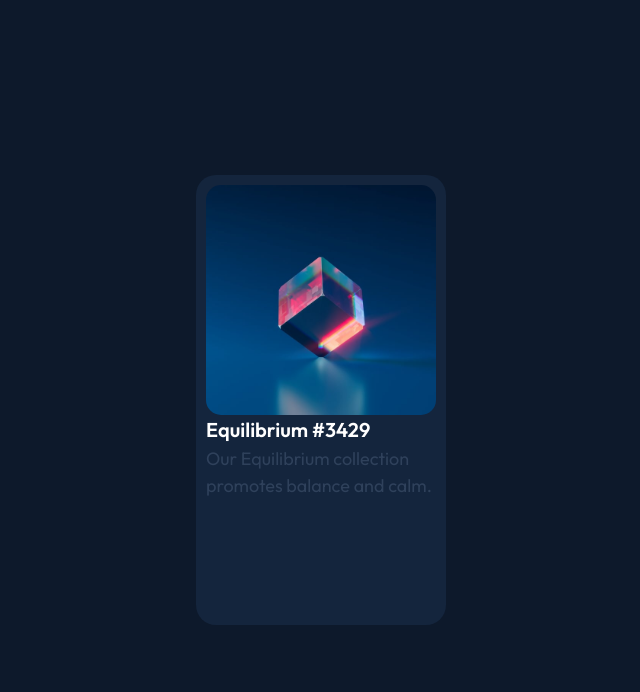
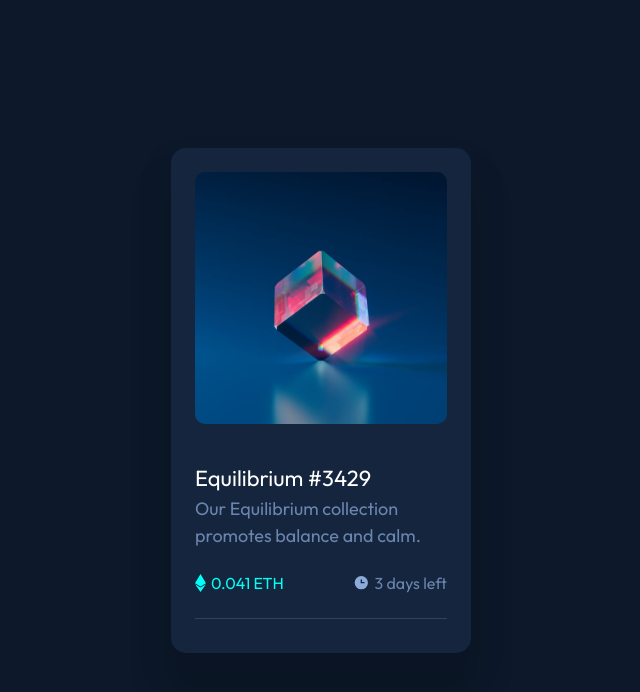
Before and after one commit to vinicius-silveira1/NFT-Card, a plain HTML site: page index.html in a window 1280 px wide. Shown: the whole page, without its empty margins (319-959 px from the left). Drawn offline with Linux system fonts and the light colour scheme.

Commit message:
Added card body and styles

```diff
--- a/index.html
+++ b/index.html
@@ -12,12 +12,26 @@
 </head>
 <body>
   <main>
-    <div class="container">
-      <img src="images/image-equilibrium.jpg" alt="equilibrium image">
-      <h1>Equilibrium #3429</h1>
-      <p>Our Equilibrium collection promotes balance and calm.</p>
 
+    <div class="card">
+      <img src="images/image-equilibrium.jpg" alt="equilibrium image" class="main-img">
 
+      <div class="card-body">
+        <h1>Equilibrium #3429</h1>
+        <p class="text">Our Equilibrium collection promotes balance and calm.</p>
+
+        <div class="wrapper">
+          <div class="card-price">
+            <img src="images/icon-ethereum.svg" class="card-icon">
+            <p>0.041 ETH</p>
+          </div>
+          <div class="countdown">
+            <img src="images/icon-clock.svg" class="card-icon">
+            <p>3 days left</p>
+          </div>
+        </div>
+
+      </div>
     </div>
 
   </main>
--- a/style.css
+++ b/style.css
@@ -43,26 +43,64 @@ body {
 
 }
 
-.container {
+.card {
 
-    width: 250px;
-    height: 450px;
-    border-radius: 20px;
-    padding: 10px;
+    width: 300px;
+    border-radius: 15px;
+    padding: 24px;
     background-color: hsl(216, 50%, 16%);
+    box-shadow: 0px 20px 25px 15px rgba(0, 0, 0, 0.05),
+                0px 40px 30px 15px rgba(0, 0, 0, 0.1);
 }
 
-img {
+.main-img {
     width: 100%;
-    border-radius: 15px;
+    border-radius: 10px;
+    overflow: hidden;
+    cursor: pointer;
 }
 
 h1 {
-    font-size: 20px;
+    font-size: 22px;
     color: white;
+    padding-top: 15px;
+    font-weight: 500;
 }
 
-p {
+.text {
     font-size: 18px;
-    color: hsl(215, 32%, 27%)
+    color: hsl(216, 30%, 55%);
+    margin-bottom: 22px;
+    line-height: 1.5;
 }
+
+.card-body {
+    padding: 23px 0;
+    margin-bottom: 10px;
+    border-bottom: 1px solid hsl(215, 32%, 27%);
+}
+
+.wrapper {
+    display: flex;
+    align-items: center;
+    justify-content: space-between;
+}
+
+.card-price, .countdown {
+    display: flex;
+    align-items: center;
+    font-weight: 500;
+}
+
+
+.card-icon {
+   margin-right: 5px;
+}
+
+.card-price {
+    color: hsl(178, 100%, 50%);
+}
+
+.countdown {
+    color: hsl(216, 30%, 55%);
+}
```
